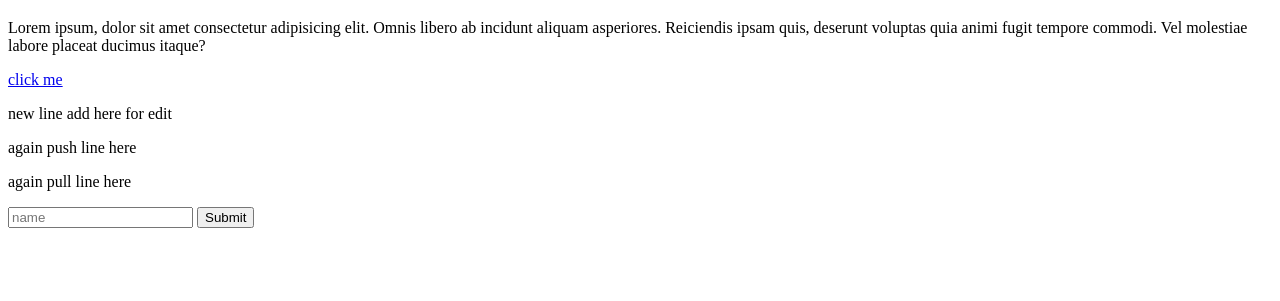
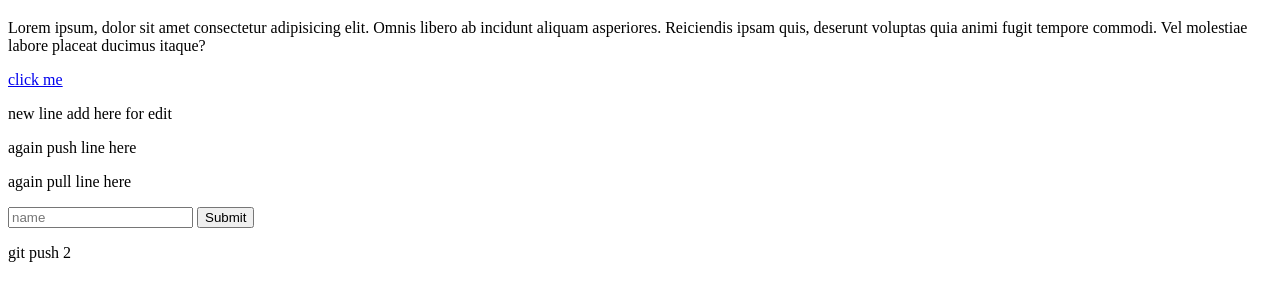
Before and after one commit to alamgir-al/first-projects, a plain HTML site: page index.html in a window 1280 px wide. Shown: the part 61-362 px from the top of the page. Drawn offline with Linux system fonts and the light colour scheme.

Commit message:
add push develop2

```diff
--- a/index.html
+++ b/index.html
@@ -15,5 +15,7 @@
 
     <input type="text" placeholder="name">
     <input type="submit" value="Submit">
+
+    <p>git push 2</p>
 </body>
 </html>
```
